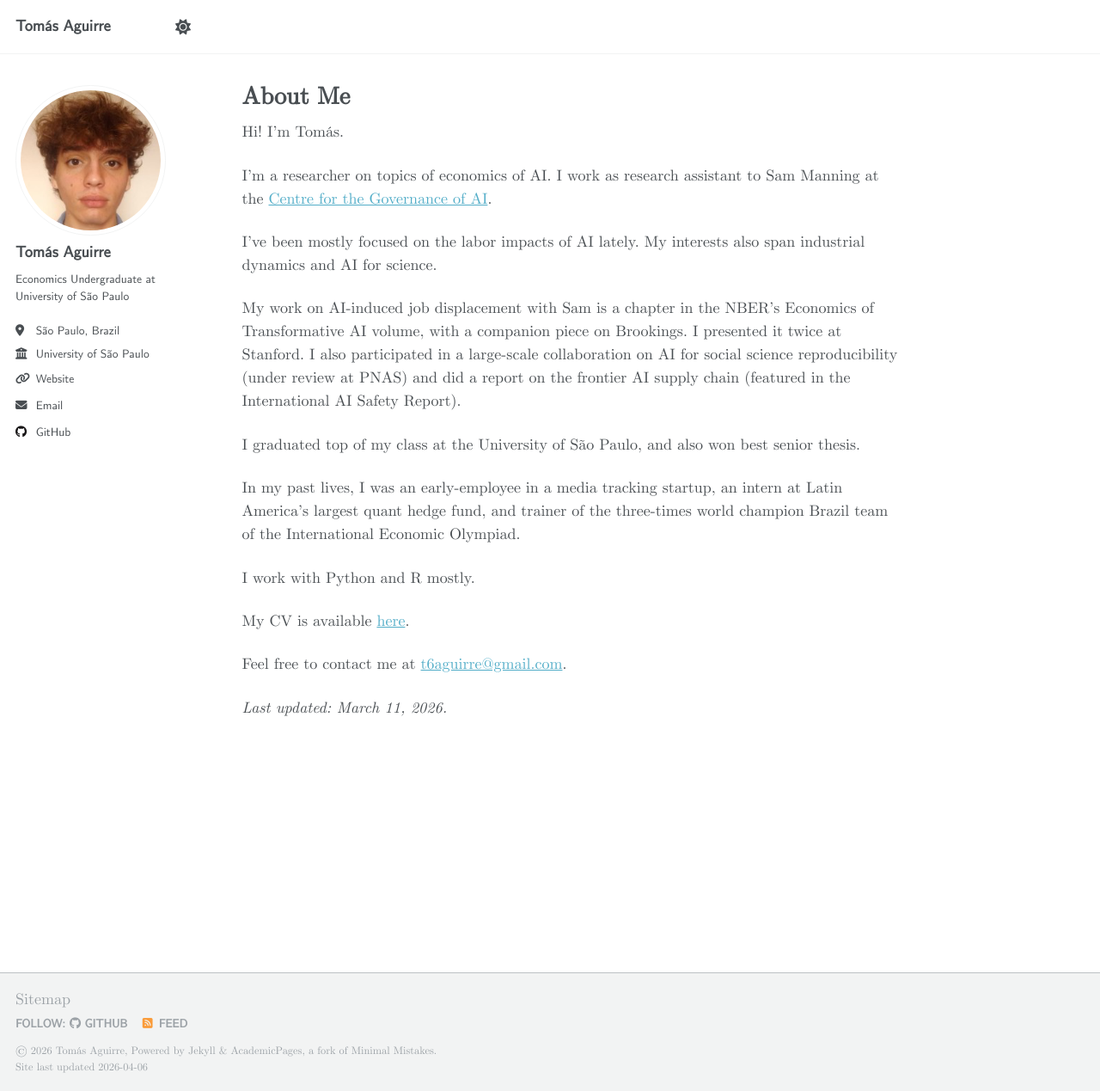
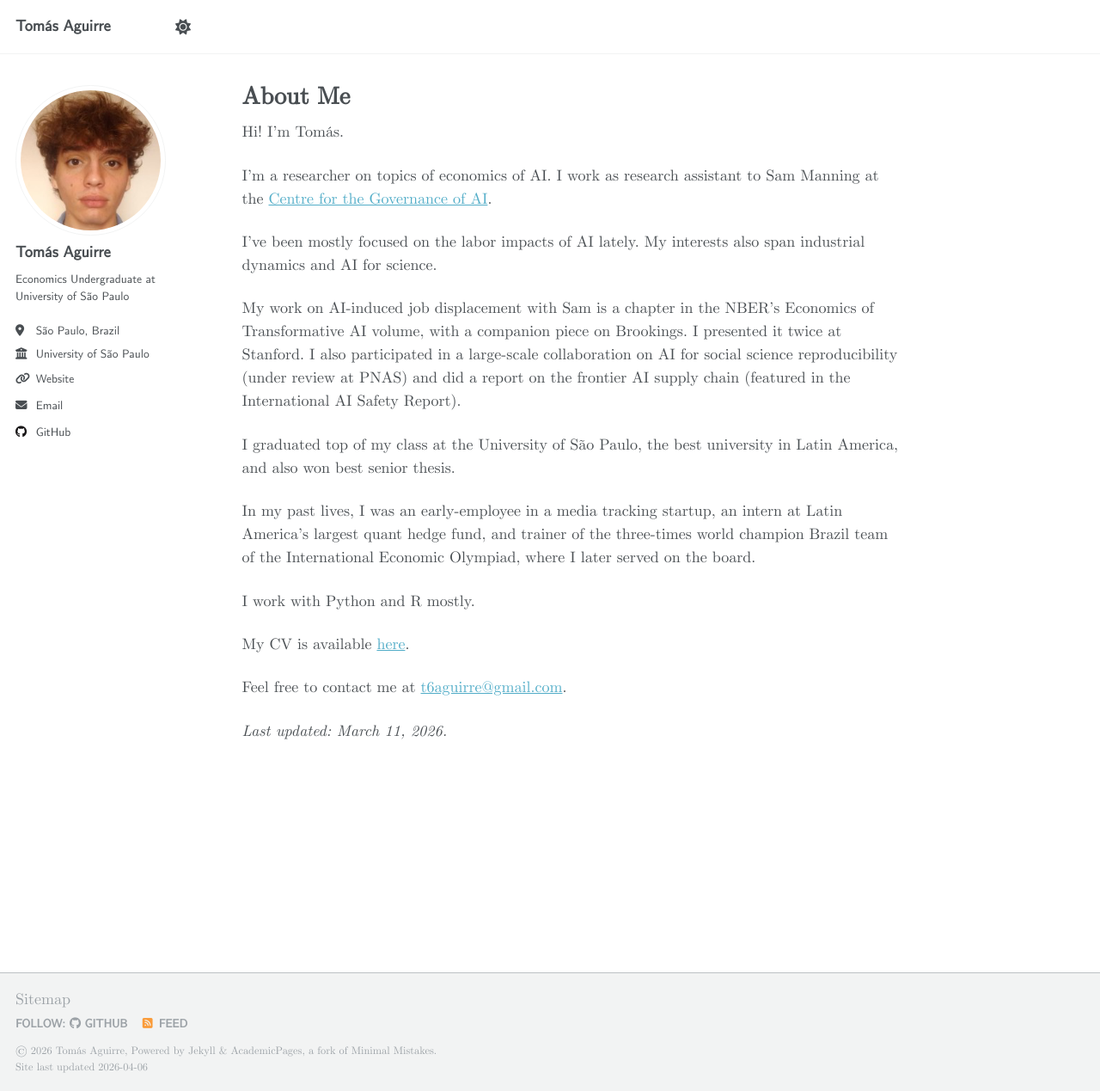
Before and after one commit to t6aguirre/t6aguirre.github.io, a Jekyll site: the page built from _pages/about.md, in a window 1280 px wide and 1269 px high. Shown: the whole window at 86% size. Built offline with Jekyll 4.4.1, drawn with Linux system fonts in a browser that asks for light colours.

Commit message:
Update about page: USP description, IEO board role

```diff
--- a/_pages/about.md
+++ b/_pages/about.md
@@ -14,9 +14,9 @@ I've been mostly focused on the labor impacts of AI lately. My interests also sp
 
 My work on AI-induced job displacement with Sam is a chapter in the NBER's Economics of Transformative AI volume, with a companion piece on Brookings. I presented it twice at Stanford. I also participated in a large-scale collaboration on AI for social science reproducibility (under review at PNAS) and did a report on the frontier AI supply chain (featured in the International AI Safety Report).
 
-I graduated top of my class at the University of São Paulo, and also won best senior thesis.
+I graduated top of my class at the University of São Paulo, the best university in Latin America, and also won best senior thesis.
 
-In my past lives, I was an early-employee in a media tracking startup, an intern at Latin America's largest quant hedge fund, and trainer of the three-times world champion Brazil team of the International Economic Olympiad.
+In my past lives, I was an early-employee in a media tracking startup, an intern at Latin America's largest quant hedge fund, and trainer of the three-times world champion Brazil team of the International Economic Olympiad, where I later served on the board.
 
 I work with Python and R mostly.
 
```
